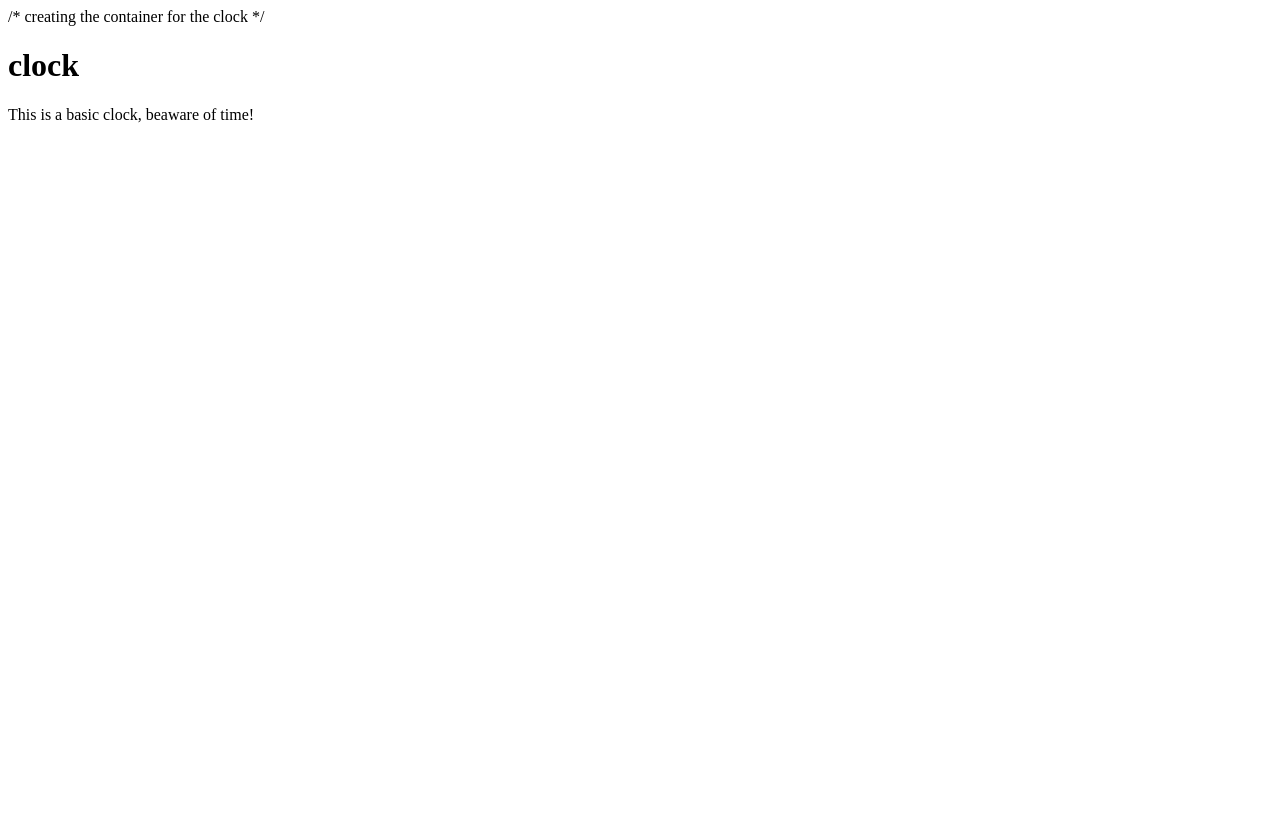
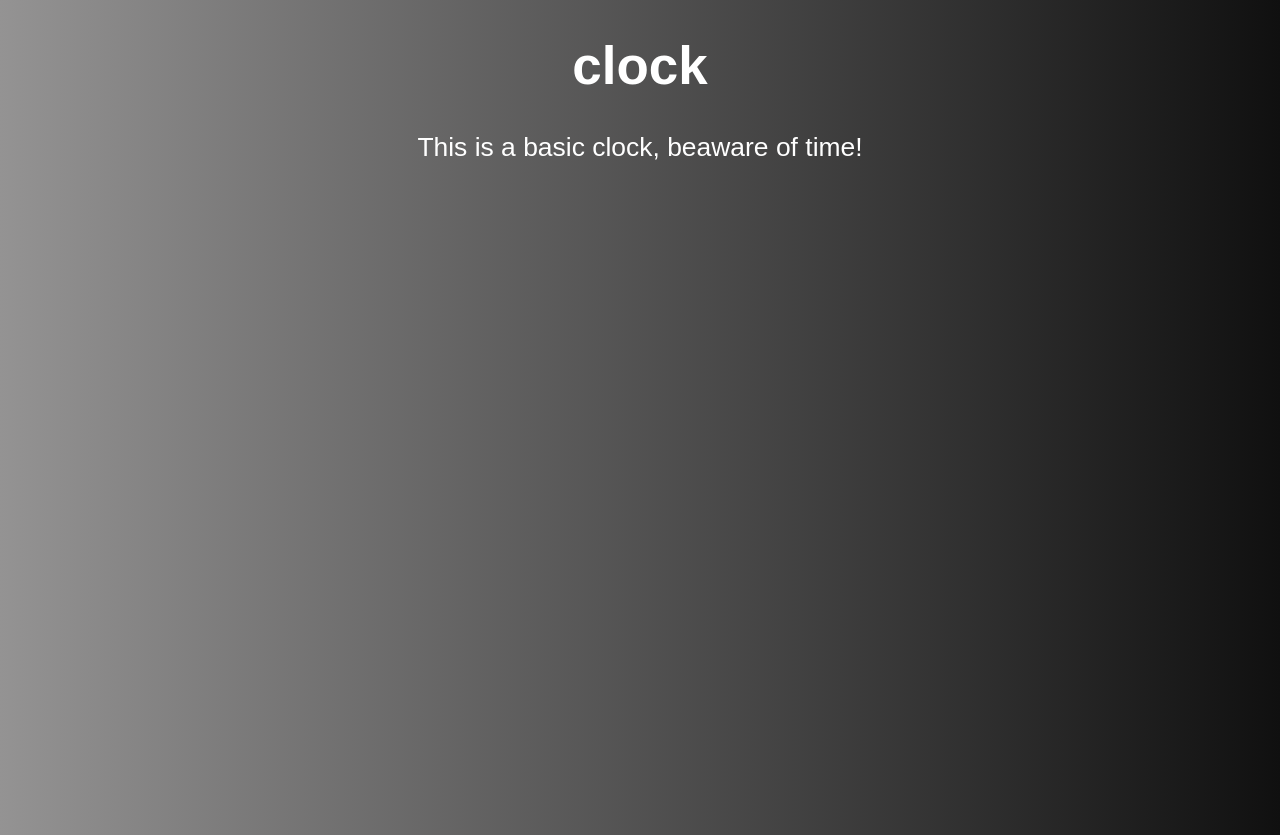
Before and after one commit to nibague/analog_clock, a plain HTML site: page index.html in a window 1280 px wide. Before the commit the page ends 800 px from the top, so only its background shows below. Drawn offline with Linux system fonts and the light colour scheme.

Commit message:
generating additional styles for html, text color

```diff
--- a/index.html
+++ b/index.html
@@ -3,10 +3,10 @@
 <head>
     <meta charset="UTF-8">
     <meta name="viewport" content="width=device-width, initial-scale=1.0">
+    <link rel="stylesheet" href="styles.css">
     <title>Clock</title>
 </head>
 <body>
-    /* creating the container for the clock */
     <h1>clock</h1>
     <p>This is a basic clock, beaware of time!</p>
     <div>
--- a/styles.css
+++ b/styles.css
@@ -1,7 +1,17 @@
+/* Global styles for the clock page */
+html, body {
+    height: 100%;
+    margin: 0;
+    padding: 0;
+    color: #ffffff; /* make text white */
+    font-family: system-ui, -apple-system, "Segoe UI", Roboto, "Helvetica Neue", Arial;
+}
+
 body {
     margin: 0;
     padding: 0;
     font-family: Arial, sans-serif;
-    background: linear-gradient(to right, #ff7e5f, #feb47b);
-
+    background: linear-gradient(to right, #949393, #101010);
+    text-align: center;
+    font-size: 0.7cm;
 }
```
